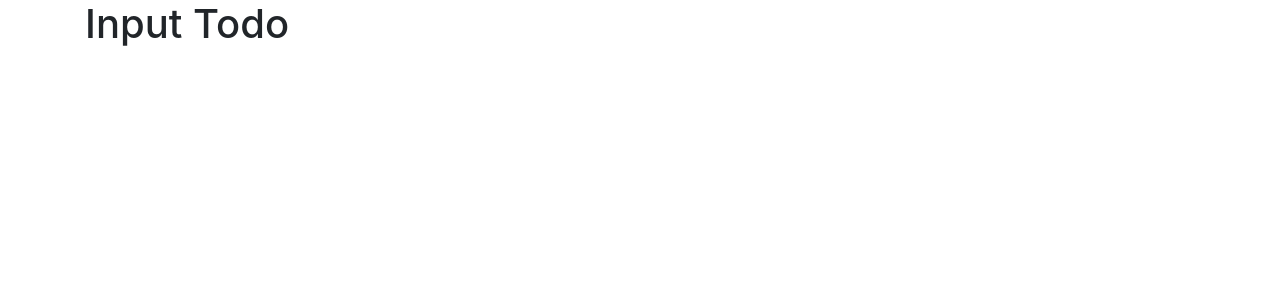
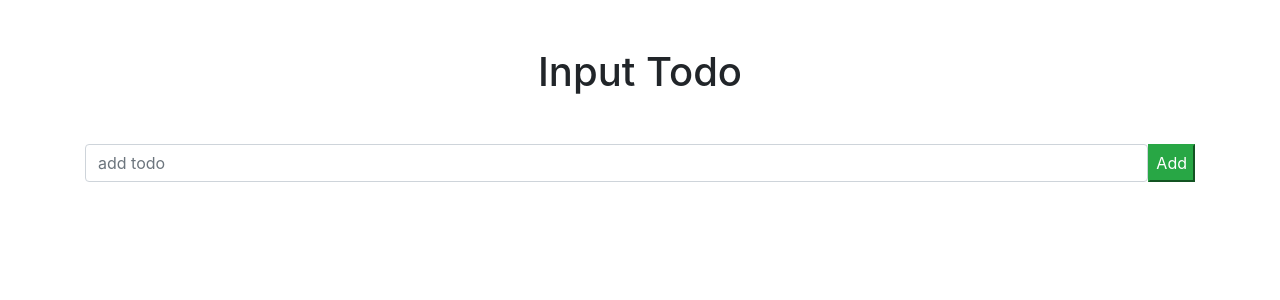
Before and after one commit to DespoTron/todoapp-frontend, a React (Create React App) app: page / in a window 1280 px wide. Shown: the top 300 px of the page. Built offline with nearby package versions, Linux system fonts and the light colour scheme.

Commit message:
Create input in input todo component

```diff
--- a/src/components/InputTodo.js
+++ b/src/components/InputTodo.js
@@ -1,7 +1,38 @@
-import React from 'react'
+import React, { Fragment, useState } from 'react'
 
 const InputTodo = () => {
-  return <h1>Input Todo</h1>
+  const [description, setDescription] = useState('')
+
+  const onSubmitForm = async (e) => {
+    e.preventDefault()
+    try {
+      const textBody = { description }
+      const response = await fetch('http://localhost:5000/todos', {
+        method: 'POST',
+        headers: { 'Content-Type': 'application/json' },
+        body: JSON.stringify(textBody),
+      })
+      console.log(response)
+    } catch (err) {
+      console.error(err.message)
+    }
+  }
+
+  return (
+    <Fragment>
+      <h1 className="text-center my-5">Input Todo</h1>
+      <form className="d-flex" onSubmit={onSubmitForm}>
+        <input
+          type="text"
+          placeholder="add todo"
+          className="form-control"
+          value={description}
+          onChange={(e) => setDescription(e.target.value)}
+        />
+        <button className="btn-success">Add</button>
+      </form>
+    </Fragment>
+  )
 }
 
 export default InputTodo
```
Also changed, not shown: 1 other file (tests, documents, lock files or other folders).
